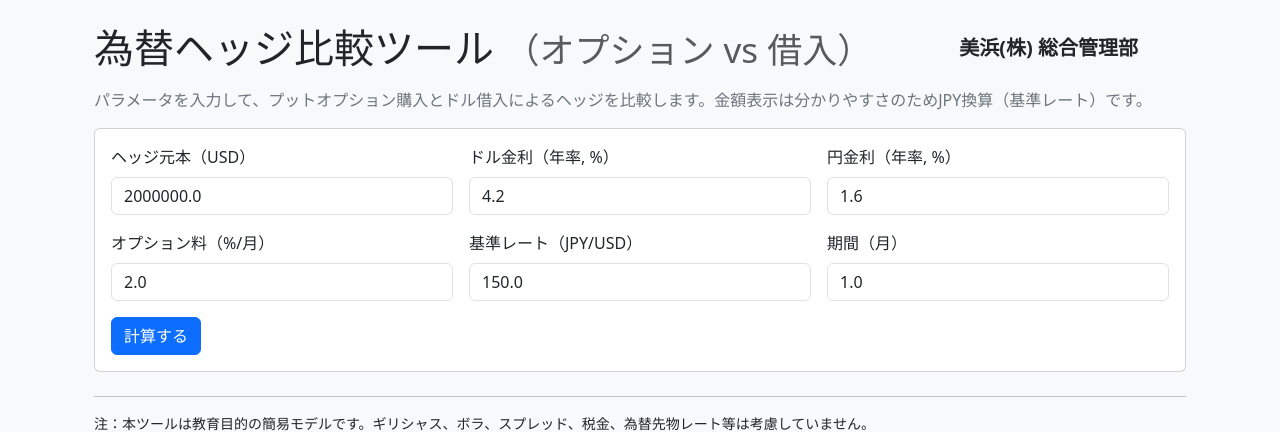
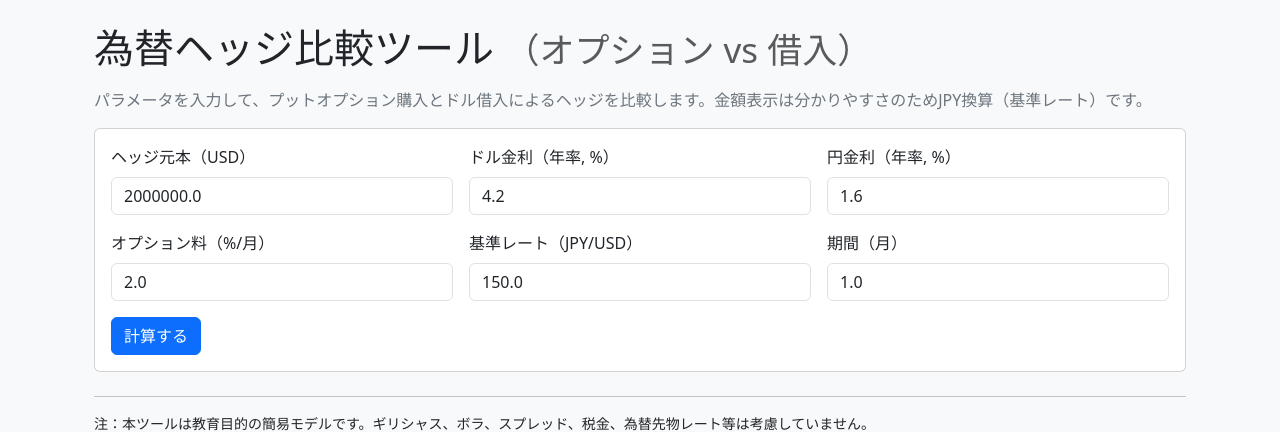
Before and after one commit to melbo2022/Finance-Suite, a Flask app: page /hedge in a window 1280 px wide. Shown: the part 57-489 px from the top of the page. Run offline with Flask 3, Linux system fonts and the light colour scheme.

Commit message:
option_borrowの美浜名を除く

```diff
--- a/templates/option_borrow.html
+++ b/templates/option_borrow.html
@@ -4,7 +4,7 @@
 <div class="container">
  <h1 class="mb-3 d-flex align-items-center">
   <span>為替ヘッジ比較ツール <small class="text-muted">（オプション vs 借入）</small></span>
-  <span class="ms-auto me-5 text-dark fw-bold fs-5">美浜(株) 総合管理部</span>
+
 </h1>
 
   <p class="text-secondary">パラメータを入力して、プットオプション購入とドル借入によるヘッジを比較します。金額表示は分かりやすさのためJPY換算（基準レート）です。</p>
```
